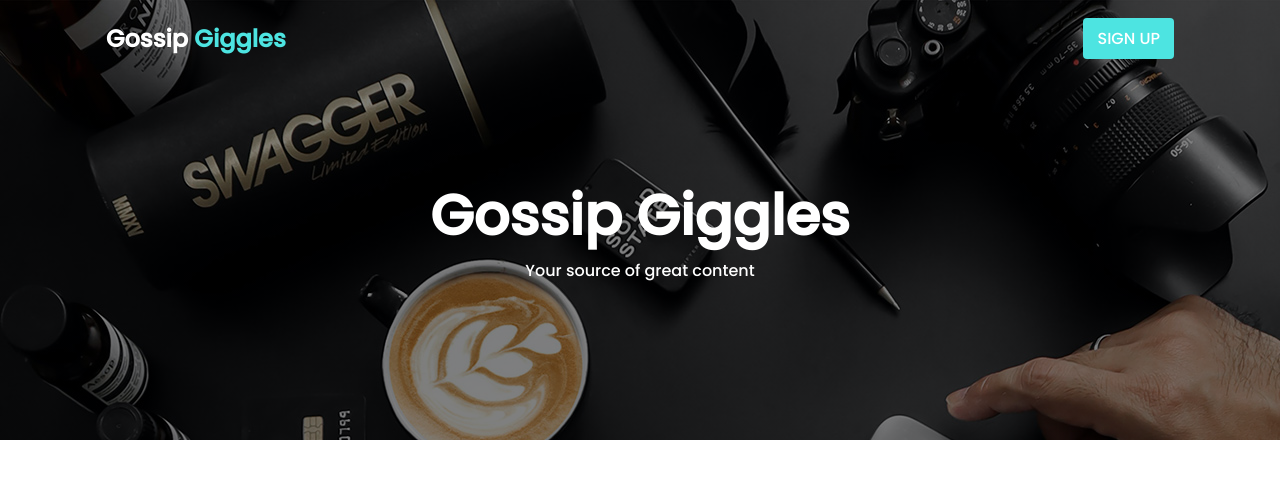
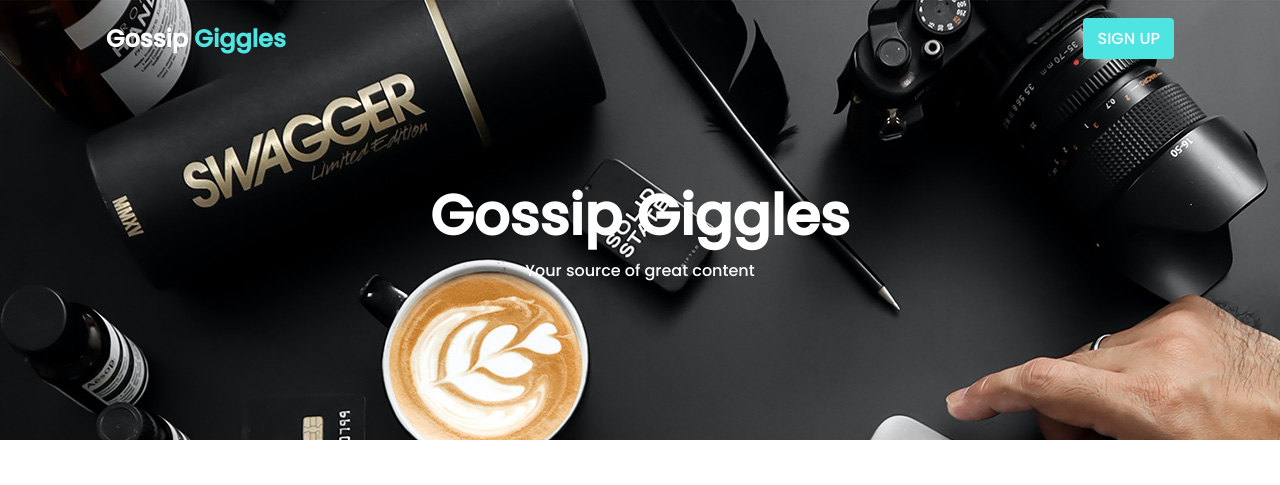
Before and after one commit to Egbuta-Godslove/GOSSIP_GIGGLES_BLOG_BLOG_PROJECT_MVP., a plain HTML site: page index.html in a window 1280 px wide. Shown: the top 485 px of the page. Drawn offline with nearby package versions, Linux system fonts and the light colour scheme.

Commit message:
Update style.css

```diff
--- a/css/style.css
+++ b/css/style.css
@@ -97,7 +97,7 @@ header.shadow .logo{
 .home{
     width: 100%;
     min-height: 440px;
-    background-image: linear-gradient(rgba(0,0,0,0.5), rgba(0,0,0,0.5)), url("/images/welcome-1600.jpg");
+    background-image: url("/images/welcome-1600.jpg");
     display: grid;
     justify-content: center;
     align-items: center;
```
